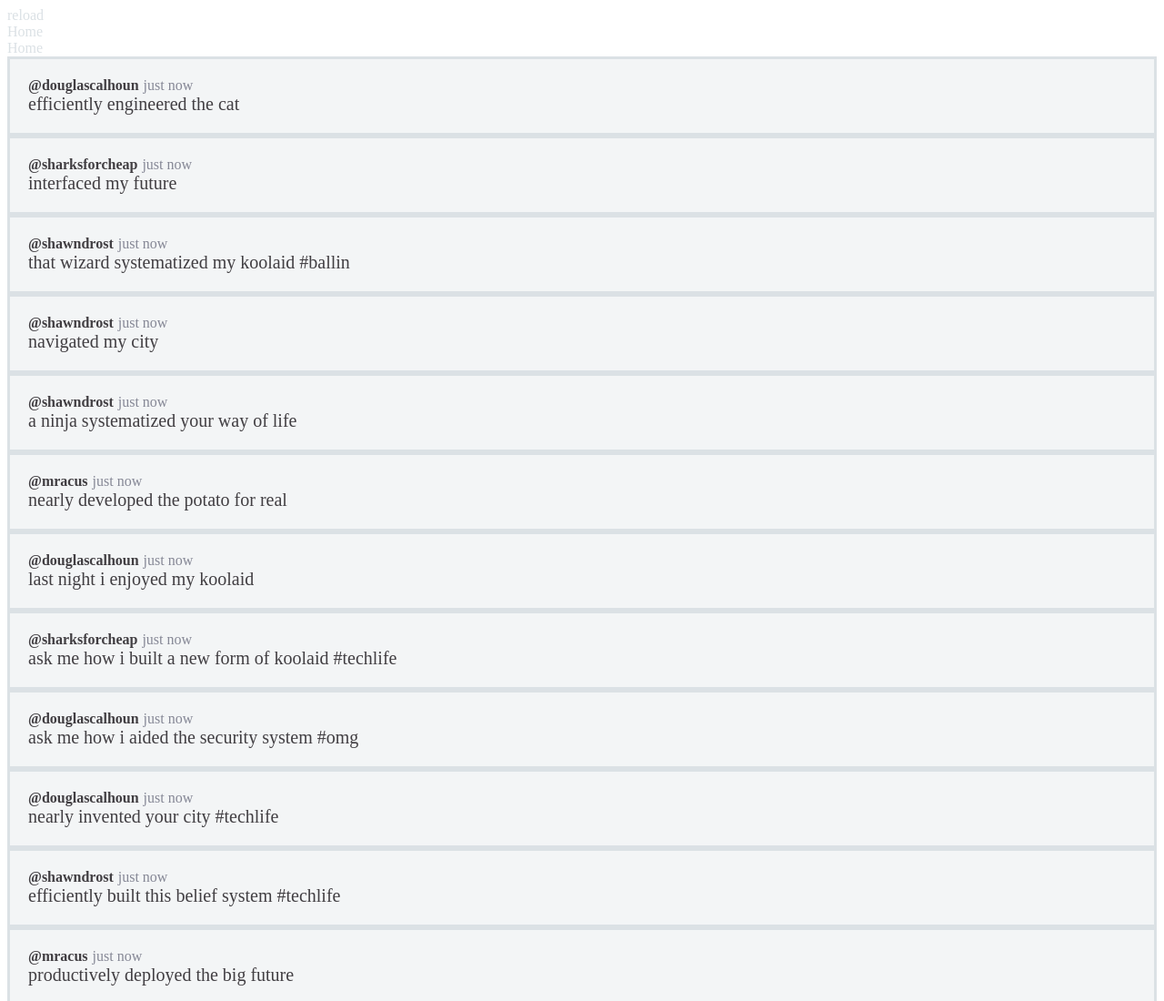
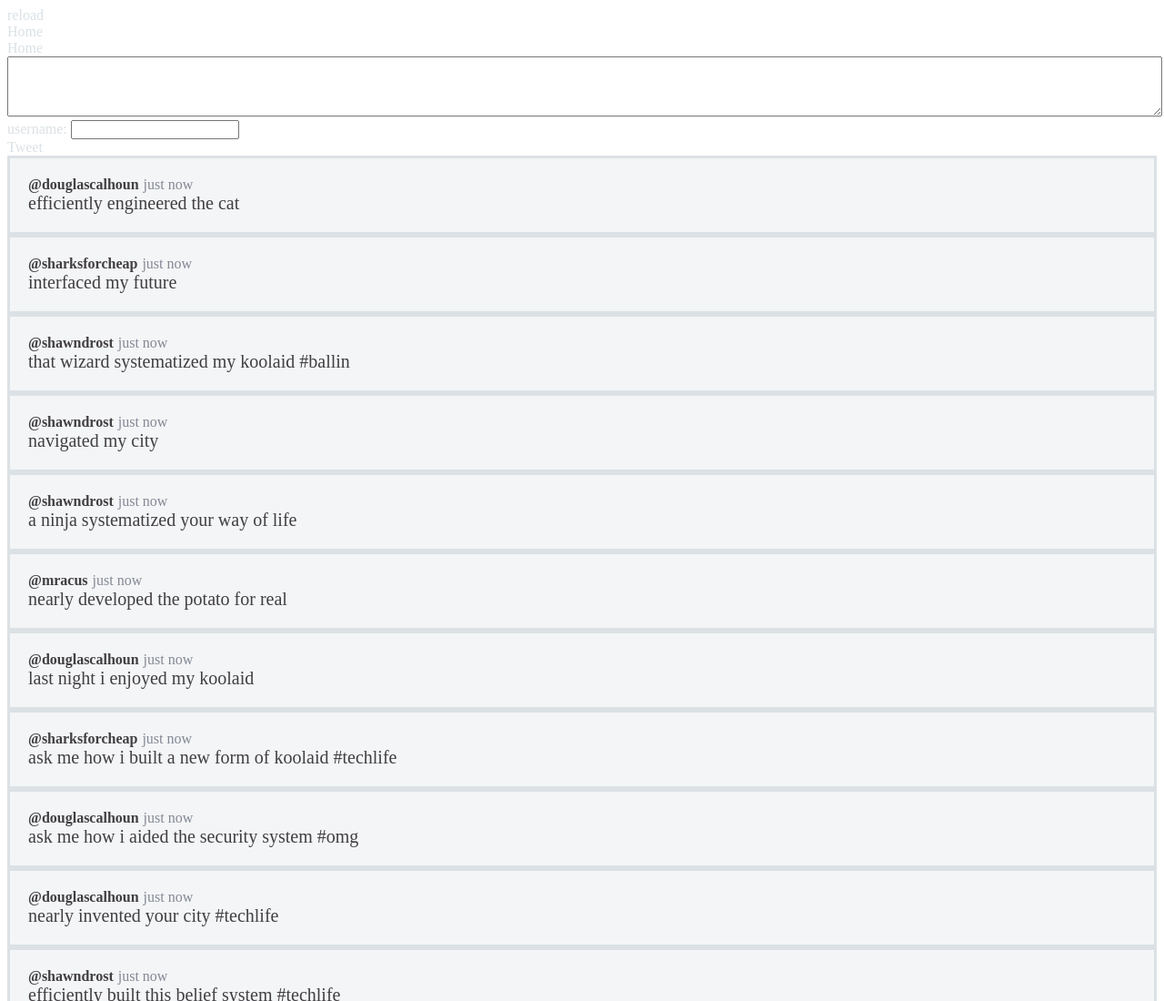
Before and after one commit to montekaka/rpt08-twittler, a plain HTML site: page index.html in a window 1280 px wide. Shown: the top 1100 px of the page at 91% size. Drawn offline with Linux system fonts and the light colour scheme.

Commit message:
add input box for tweet message and username

```diff
--- a/index.html
+++ b/index.html
@@ -10,6 +10,11 @@
     <div id="refresh">reload</div>
     <div class="tabname">Tweets</div>
     <div id="home">Home</div>
+    <div class="create-tweet">
+    	<textarea rows="4" class="tweet-text"></textarea>
+    	username: <input type="text" class="username" name="name">
+    	<div class="save-tweet">Tweet</div>
+    </div>
     <div class="feed"></div>
   </body>
   <style type="text/css">
@@ -42,5 +47,10 @@
     	display: inline-block;
     	vertical-align:top;
 		}
+
+		textarea {
+			width:100%;
+		}
+
   </style>
 </html>
```
